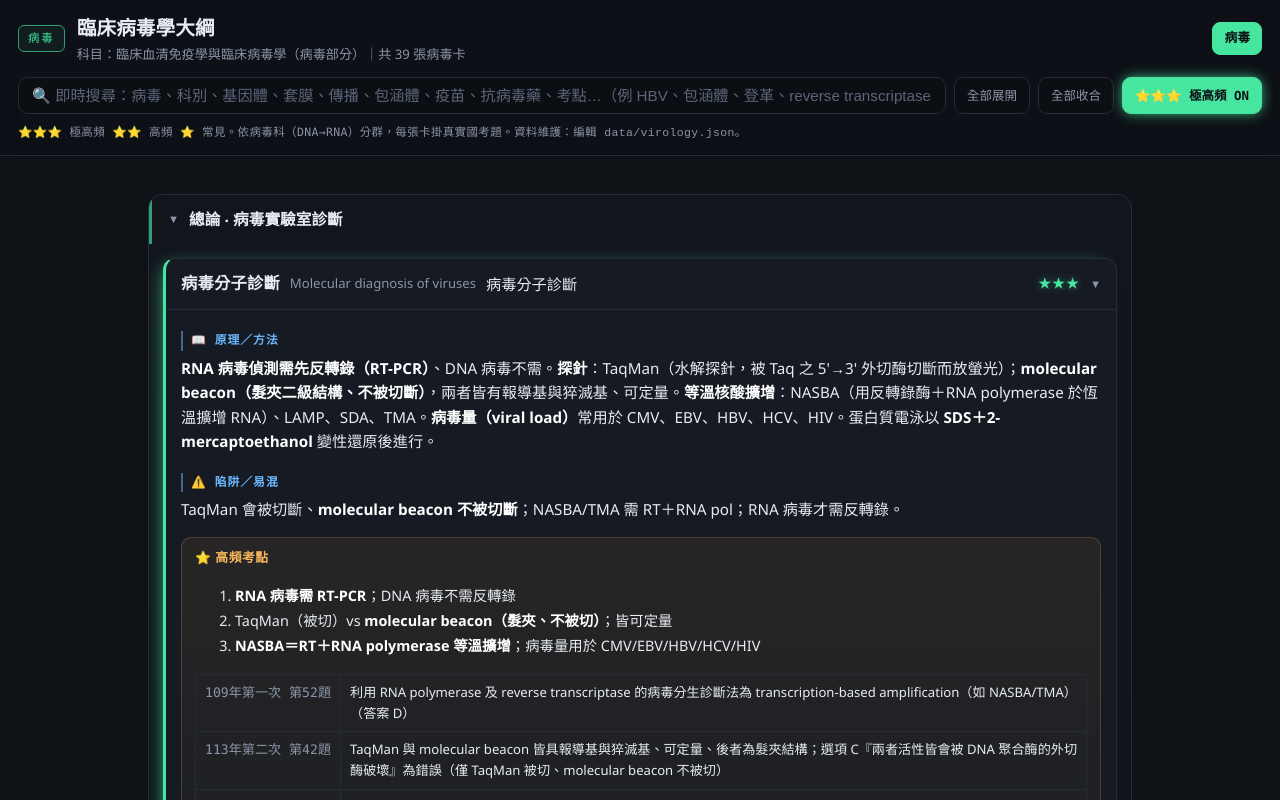
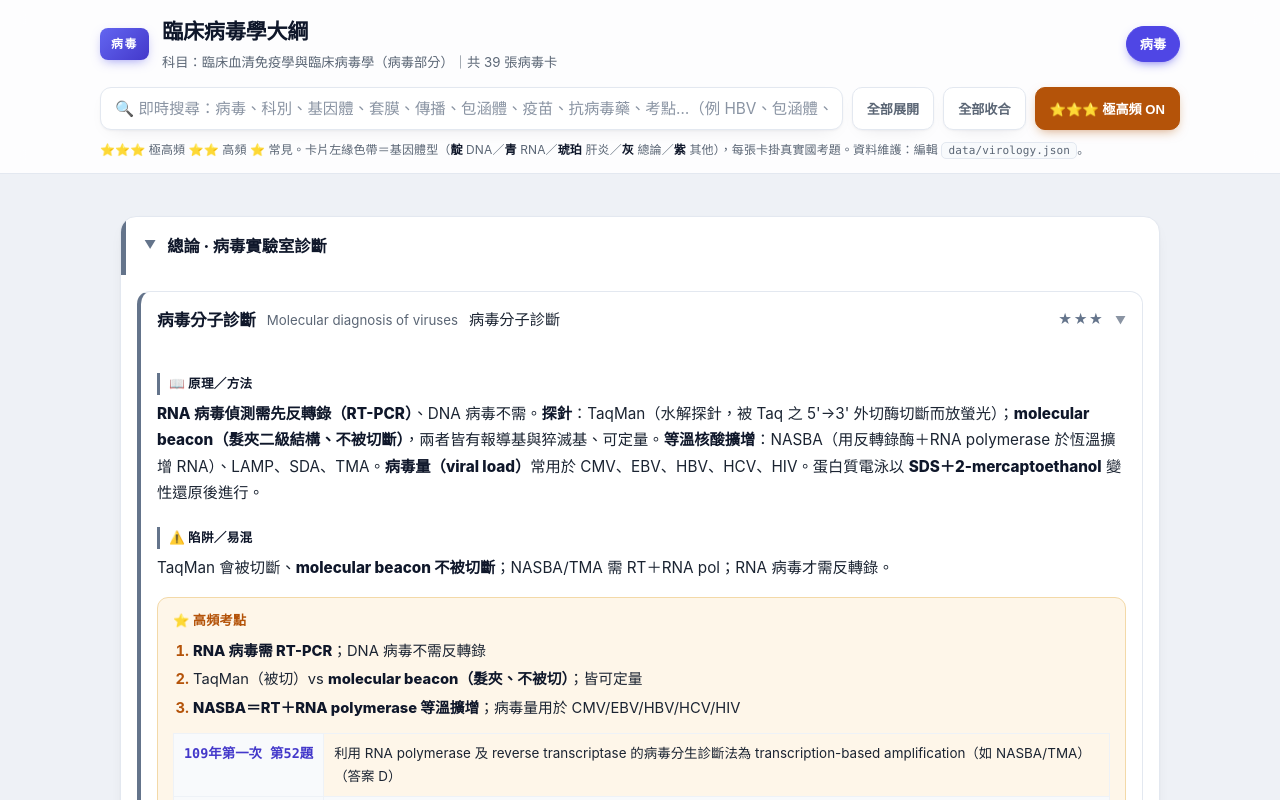
Before and after one commit to k789702-debug/virus, a website: page index.html in a window 1280 px wide. Both pictures are taken after a click on the button "⭐⭐⭐ 只看極高頻". Shown: the top 800 px of the page. Drawn offline with Linux system fonts and the light colour scheme.

Commit message:
style(ui): 改版為淺色臨床主題＋基因體型色帶（取代暗場螢光）
- cards.css/enhance.css 全面改寫為淺色「臨床參考手冊」風（高可讀、白卡＋柔和陰影）
- 新增「基因體型色帶」：app.js 依群名前綴設 data-band，總論=石板灰/DNA=靛/肝炎=琥珀/RNA=青/其他=紫
  於群標題左緣、卡片左緣(隨★強度)、★、欄位標籤呈現；⭐高頻考點固定暖琥珀 callout
- index.html 圖例說明色帶、資產 ?v= bump 至 20260705.1
- HTTP 預覽驗證：淺色渲染、5 色帶皆正確、比較表/hot/欄位版面良好；node --check 與 validate 綠

Co-Authored-By: Claude Fable 5 <noreply@anthropic.com>

```diff
--- a/assets/app.js
+++ b/assets/app.js
@@ -65,6 +65,15 @@
     return card;
   }
 
+  // 依群名前綴判定基因體型色帶（cards.css 以 [data-band] 上色）
+  function bandOf(h1){
+    if(/^總論/.test(h1)) return 'general';
+    if(/^DNA病毒/.test(h1)) return 'dna';
+    if(/^肝炎病毒/.test(h1)) return 'hepatitis';
+    if(/^RNA病毒/.test(h1)) return 'rna';
+    return 'other';
+  }
+
   function render(){
     $('#sub').textContent='科目：'+DATA.meta.subject+'｜共 '+DATA.virology.length+' 張病毒卡';
     const wrap=$('#cards'); wrap.innerHTML='';
@@ -74,7 +83,7 @@
     const h1order=[...groups.filter(g=>seen.includes(g)), ...seen.filter(g=>!groups.includes(g))];
     h1order.forEach(h1=>{
       const g=document.createElement('section');
-      g.className='group'; g.dataset.group=h1;
+      g.className='group'; g.dataset.group=h1; g.dataset.band=bandOf(h1);
       const flow=(DATA.flows&&DATA.flows[h1]||[]).map(l=>'<div class="ln">'+md(l)+'</div>').join('');
       g.innerHTML='<div class="group-head"><span class="arrow">▼</span><span>'+esc(h1)+'</span></div>'+
         '<div class="group-body">'+(flow?'<div class="flow"><h3>🧭 重點整理</h3>'+flow+'</div>':'')+'</div>';
--- a/assets/cards.css
+++ b/assets/cards.css
@@ -1,83 +1,129 @@
-/* Darkfield Fluorescence — 醫檢國考複習介面
-   主題：分子凝膠螢光/UV 透照 ＋ 鏡檢暗視野。訊號色系統：
-   綠(--glow)=頻率/命中/發亮訊號｜藍(--acc)=導覽/互連｜琥珀(--amber)=高頻考點/警示。
-   signature：卡片左緣「螢光帶」隨 stars 亮度，★★★ 微微發光。 */
+/* Clinical Light — 臨床病毒學國考複習介面（v2 改版，取代舊「暗場螢光」暗色主題）
+   設計語言：淺色「臨床參考手冊」——高可讀、寬鬆行距、乾淨白卡＋柔和陰影。
+   訊號系統：以「基因體型色帶」對應病毒分類（--band，由 app.js 依群名前綴設 data-band）——
+     總論=石板灰｜DNA病毒=靛藍｜肝炎=琥珀金｜RNA病毒=青綠｜其他/Prion=紫。
+   色帶用於群標題、卡片左緣與 ★；⭐高頻考點固定用暖琥珀 callout。 */
 :root{
-  --bg:#0E1116; --card:#161A22; --panel:#12151C;
-  --ink:#E7ECF3; --mut:#8B95A7; --line:#262C38;
-  --glow:#46E5A0; --glow-dim:#2F9D76; --acc:#6BB8FF; --amber:#F2B45A; --hot:#F2B45A;
+  --bg:#eef1f6; --card:#ffffff; --panel:#f8fafc;
+  --ink:#1b2432; --ink-strong:#0f172a; --mut:#5b6675; --faint:#8a94a3;
+  --line:#e3e8f0; --line-soft:#eef2f7;
+  --brand:#4f46e5; --brand-ink:#4338ca;
+  --hot:#b45309; --hot-tint:#fef6e9; --hot-line:#f3d9a8;
+  --band:#4f46e5; --band-tint:#eef0fe;      /* 預設，實際由 data-band 覆寫 */
+  --shadow:0 1px 2px rgba(16,24,40,.04),0 6px 20px -12px rgba(16,24,40,.18);
+  --shadow-lift:0 2px 4px rgba(16,24,40,.06),0 14px 32px -14px rgba(16,24,40,.28);
   --mono:ui-monospace,"Cascadia Code",Consolas,"SF Mono",Menlo,monospace;
+  --sans:"Inter","Segoe UI","PingFang TC","Microsoft JhengHei",system-ui,sans-serif;
 }
 *{box-sizing:border-box}
-body{margin:0;background:var(--bg);color:var(--ink);
-  font-family:"Segoe UI","Microsoft JhengHei",system-ui,sans-serif;
-  line-height:1.62;-webkit-font-smoothing:antialiased}
+html{scroll-behavior:smooth}
+body{margin:0;background:var(--bg);color:var(--ink);font-family:var(--sans);
+  line-height:1.72;-webkit-font-smoothing:antialiased;text-rendering:optimizeLegibility}
 
-.top{position:sticky;top:0;z-index:5;background:rgba(14,17,22,.82);backdrop-filter:blur(10px);
-  border-bottom:1px solid var(--line);padding:12px 18px}
-.title-row{display:flex;align-items:center;gap:12px;flex-wrap:wrap}
-.th-badge{font-family:var(--mono);font-size:.72rem;letter-spacing:.16em;text-transform:uppercase;
-  color:var(--glow);border:1px solid var(--glow-dim);border-radius:6px;padding:3px 9px;background:rgba(70,229,160,.06)}
-h1{font-size:1.22rem;margin:0;font-weight:800;letter-spacing:.01em}
-.sub{color:var(--mut);font-size:.82rem}
+/* 依基因體型的色帶（app.js 設 data-band） */
+.group[data-band="general"]{--band:#64748b;--band-tint:#f1f5f9}
+.group[data-band="dna"]{--band:#4f46e5;--band-tint:#eef0fe}
+.group[data-band="hepatitis"]{--band:#b7791f;--band-tint:#fbf3e4}
+.group[data-band="rna"]{--band:#0d9488;--band-tint:#e6f6f4}
+.group[data-band="other"]{--band:#9333ea;--band-tint:#f5ecfd}
+
+/* ── 頁首 ── */
+.top{position:sticky;top:0;z-index:20;background:rgba(255,255,255,.86);backdrop-filter:saturate(1.4) blur(12px);
+  border-bottom:1px solid var(--line);padding:14px 20px 12px}
+.title-row{display:flex;align-items:center;gap:13px;flex-wrap:wrap;max-width:1080px;margin:0 auto}
+.th-badge{font-weight:800;font-size:.74rem;letter-spacing:.14em;color:#fff;
+  background:linear-gradient(135deg,#6366f1,#4338ca);border-radius:8px;padding:6px 11px;
+  box-shadow:0 4px 12px -4px rgba(79,70,229,.6)}
+h1{font-size:1.32rem;margin:0;font-weight:800;letter-spacing:-.01em;color:var(--ink-strong)}
+.sub{color:var(--mut);font-size:.83rem;margin-top:1px}
 .nav{margin-left:auto;display:flex;gap:6px}
-.nav a{font-family:var(--mono);font-size:.8rem;color:var(--mut);text-decoration:none;padding:5px 11px;border-radius:8px;border:1px solid var(--line)}
-.nav a:hover{color:var(--ink);border-color:var(--mut)}
-.nav a.cur{color:var(--bg);background:var(--glow);border-color:var(--glow);font-weight:700}
-.controls{display:flex;gap:8px;margin-top:12px;flex-wrap:wrap}
-#search{flex:1;min-width:240px;background:#0B0E13;border:1px solid var(--line);color:var(--ink);border-radius:10px;padding:9px 13px;font-size:.95rem}
-#search:focus{outline:none;border-color:var(--glow-dim);box-shadow:0 0 0 3px rgba(70,229,160,.12)}
-#search::placeholder{color:#5C6678}
-.btn-mini{font-family:var(--mono);font-size:.78rem;background:#0B0E13;border:1px solid var(--line);color:var(--mut);border-radius:9px;padding:8px 12px;cursor:pointer}
-.btn-mini:hover{color:var(--ink);border-color:var(--mut)}
-.legend{font-family:var(--mono);color:var(--mut);font-size:.72rem;letter-spacing:.03em;margin-top:9px}
+.nav a{font-size:.82rem;color:var(--mut);text-decoration:none;padding:6px 13px;border-radius:999px;
+  border:1px solid var(--line);background:#fff;transition:.15s}
+.nav a:hover{color:var(--ink);border-color:#c9d2df}
+.nav a.cur{color:#fff;background:var(--brand);border-color:var(--brand);font-weight:700;box-shadow:0 4px 12px -5px var(--brand)}
+.controls{display:flex;gap:9px;margin:13px auto 0;flex-wrap:wrap;max-width:1080px}
+#search{flex:1;min-width:240px;background:#fff;border:1px solid var(--line);color:var(--ink);
+  border-radius:11px;padding:11px 14px;font-size:.96rem;font-family:inherit;box-shadow:var(--shadow)}
+#search:focus{outline:none;border-color:var(--brand);box-shadow:0 0 0 4px rgba(79,70,229,.14)}
+#search::placeholder{color:var(--faint)}
+.btn-mini{font-size:.82rem;font-weight:600;background:#fff;border:1px solid var(--line);color:var(--mut);
+  border-radius:10px;padding:9px 14px;cursor:pointer;transition:.15s;box-shadow:var(--shadow)}
+.btn-mini:hover{color:var(--brand-ink);border-color:#c9d2df}
+.legend{color:var(--mut);font-size:.75rem;letter-spacing:.01em;margin:10px auto 0;max-width:1080px}
+.legend code{background:var(--panel);border:1px solid var(--line);border-radius:5px;padding:1px 6px;font-family:var(--mono);font-size:.92em}
 
-main{max-width:1020px;margin:0 auto;padding:18px}
-.group{margin:20px 0;border:1px solid var(--line);border-radius:14px;overflow:hidden;background:linear-gradient(180deg,#12151C,#0F131A)}
-.group-head{display:flex;align-items:center;gap:10px;padding:12px 16px;cursor:pointer;font-weight:800;font-size:.98rem;border-left:3px solid var(--glow-dim);user-select:none}
-.group-head .arrow{color:var(--mut);font-size:.7rem;transition:transform .15s}
+/* ── 版心 ── */
+main{max-width:1080px;margin:0 auto;padding:22px 20px 60px}
+
+/* ── 群組 ── */
+.group{margin:20px 0;border:1px solid var(--line);border-radius:16px;overflow:hidden;background:var(--card);box-shadow:var(--shadow)}
+.group-head{display:flex;align-items:center;gap:11px;padding:15px 18px;cursor:pointer;font-weight:800;
+  font-size:1.02rem;color:var(--ink-strong);border-left:5px solid var(--band);user-select:none;transition:background .15s}
+.group-head:hover{background:var(--band-tint)}
+.group-head .arrow{color:var(--band);font-size:.72rem;transition:transform .18s;order:-1}
 .group.collapsed .group-head .arrow{transform:rotate(-90deg)}
 .group.collapsed .group-body{display:none}
-.flow{padding:11px 16px;border-bottom:1px solid var(--line);color:var(--mut);background:rgba(107,184,255,.03)}
-.flow h3{margin:0 0 4px;font-family:var(--mono);font-size:.74rem;letter-spacing:.08em;color:var(--acc);font-weight:700}
-.flow .ln{font-size:.86rem}
+.flow{padding:13px 18px;border-bottom:1px solid var(--line);background:var(--band-tint)}
+.flow h3{margin:0 0 6px;font-size:.76rem;letter-spacing:.06em;color:var(--band);font-weight:800;text-transform:uppercase}
+.flow .ln{font-size:.9rem;color:var(--ink);margin:3px 0}
 
-.cards{padding:14px;display:grid;gap:14px}
-.card{position:relative;background:var(--card);border:1px solid var(--line);border-left:3px solid var(--line);border-radius:12px;overflow:hidden;transition:border-color .15s}
-.card[data-stars="1"]{border-left-color:rgba(70,229,160,.30)}
-.card[data-stars="2"]{border-left-color:rgba(70,229,160,.58)}
-.card[data-stars="3"]{border-left-color:var(--glow);box-shadow:-7px 0 20px -11px var(--glow)}
-.card-head{display:flex;align-items:center;gap:10px;padding:12px 15px;cursor:pointer;flex-wrap:wrap;user-select:none}
-.card-head .abbr{font-family:var(--mono);font-weight:700;font-size:1.02rem;letter-spacing:.01em}
-.card-head .en{color:var(--mut);font-size:.82rem}
+/* ── 卡片 ── */
+.cards{padding:16px;display:grid;gap:14px}
+.card{position:relative;background:var(--card);border:1px solid var(--line);border-left:4px solid var(--line-soft);
+  border-radius:13px;overflow:hidden;transition:box-shadow .16s,border-color .16s}
+.card:hover{box-shadow:var(--shadow-lift)}
+.card[data-stars="1"]{border-left-color:color-mix(in srgb,var(--band) 34%,var(--line-soft))}
+.card[data-stars="2"]{border-left-color:color-mix(in srgb,var(--band) 66%,var(--line-soft))}
+.card[data-stars="3"]{border-left-color:var(--band)}
+.card-head{display:flex;align-items:center;gap:11px;padding:14px 16px;cursor:pointer;flex-wrap:wrap;user-select:none}
+.card-head .abbr{font-weight:800;font-size:1.04rem;letter-spacing:-.01em;color:var(--ink-strong)}
+.card-head .en{color:var(--mut);font-size:.83rem}
 .card-head .zh{color:var(--ink);font-size:.95rem}
-.card-head .stars{margin-left:auto;color:var(--glow);font-size:.82rem;letter-spacing:.06em;filter:drop-shadow(0 0 4px rgba(70,229,160,.4))}
-.card-head .arrow{color:var(--mut);font-size:.7rem}
+.card-head .stars{margin-left:auto;color:var(--band);font-size:.85rem;letter-spacing:.08em}
+.card-head .arrow{color:var(--faint);font-size:.68rem}
 .card.collapsed .card-body{display:none}
-.card-body{padding:2px 15px 15px;border-top:1px solid var(--line)}
-.field{margin-top:14px}
-.field .k{display:inline-block;font-family:var(--mono);font-weight:700;color:var(--acc);font-size:.74rem;letter-spacing:.08em;margin-bottom:5px;padding-left:8px;border-left:2px solid rgba(107,184,255,.5)}
-.field .v{font-size:.95rem}
+.card-body{padding:4px 16px 16px}
+.field{margin-top:15px;padding-top:2px}
+.field .k{display:inline-block;font-weight:800;color:var(--ink-strong);font-size:.79rem;letter-spacing:.02em;
+  margin-bottom:6px;padding-left:9px;border-left:3px solid var(--band)}
+.field .v{font-size:.955rem;color:var(--ink)}
 
-table{border-collapse:collapse;width:100%;font-size:.86rem;margin-top:2px}
-th,td{border:1px solid var(--line);padding:7px 9px;text-align:left;vertical-align:top}
-th{background:#12151C;color:var(--acc);font-weight:700}
-.table-scroll{overflow-x:auto;-webkit-overflow-scrolling:touch}
+/* ── 表格 ── */
+table{border-collapse:collapse;width:100%;font-size:.87rem;margin-top:4px}
+th,td{border:1px solid var(--line);padding:8px 10px;text-align:left;vertical-align:top}
+th{background:var(--band-tint);color:var(--ink-strong);font-weight:700}
+tbody tr:nth-child(even){background:var(--panel)}
+.table-scroll{overflow-x:auto;-webkit-overflow-scrolling:touch;border-radius:8px}
 .table-scroll>table{width:auto;min-width:100%}
-.card-head:focus-visible,.group-head:focus-visible{outline:2px solid var(--glow);outline-offset:-2px}
+.card-head:focus-visible,.group-head:focus-visible{outline:2px solid var(--brand);outline-offset:-2px;border-radius:2px}
 
-.tags a,.xref{color:var(--acc);text-decoration:none;border-bottom:1px dashed rgba(107,184,255,.5)}
+/* ── 高頻考點（暖琥珀 callout，跨色帶固定） ── */
+.hot{margin-top:16px;background:var(--hot-tint);border:1px solid var(--hot-line);border-radius:11px;padding:11px 15px}
+.hot .k{color:var(--hot);font-weight:800;font-size:.82rem;letter-spacing:.02em}
+.hot ol{margin:7px 0 0;padding-left:20px}
+.hot li{font-size:.92rem;margin:3px 0;color:var(--ink)}
+.hot li::marker{color:var(--hot);font-weight:700}
+
+/* ── 國考題引用 ── */
+table.qa{font-size:.84rem;margin-top:12px}
+table.qa th,table.qa td{border-color:var(--line-soft)}
+table.qa td.yr{font-family:var(--mono);white-space:nowrap;color:var(--brand-ink);font-weight:600;
+  font-variant-numeric:tabular-nums;background:var(--panel)}
+
+/* ── 其他 ── */
+b{color:var(--ink-strong);font-weight:800}
+.tags a,.xref{color:var(--brand-ink);text-decoration:none;border-bottom:1px dashed rgba(79,70,229,.5)}
 .tags a:hover,.xref:hover{border-bottom-style:solid}
 .pc{display:grid;grid-template-columns:1fr 1fr;gap:10px}
-.pc .pros{color:#8EE6A8}.pc .cons{color:#FF9A9A}
-.hot{margin-top:15px;background:linear-gradient(180deg,rgba(242,180,90,.08),rgba(242,180,90,.03));border:1px solid rgba(242,180,90,.22);border-radius:10px;padding:9px 13px}
-.hot .k{color:var(--amber);font-weight:700;font-size:.8rem;letter-spacing:.04em}
-.hot li{font-size:.9rem;margin:2px 0}
-table.qa{font-size:.82rem}
-table.qa td.yr{font-family:var(--mono);white-space:nowrap;color:var(--mut);font-variant-numeric:tabular-nums}
-b{color:#FFFFFF;font-weight:700}
-.nohit{display:none;color:var(--mut);text-align:center;padding:30px;font-family:var(--mono)}
-.err{color:#FF9A9A;padding:20px;border:1px solid #3A1212;border-radius:10px}
+.pc .pros{color:#047857}.pc .cons{color:#be123c}
+.nohit{display:none;color:var(--mut);text-align:center;padding:34px;font-size:.95rem}
+.err{color:#9f1239;background:#fff1f2;padding:18px;border:1px solid #fecdd3;border-radius:12px;margin:8px 0}
+.err code{background:#ffe4e6;border-radius:4px;padding:1px 5px;font-family:var(--mono)}
 
-@media(prefers-reduced-motion:reduce){*{transition:none!important}}
-@media(max-width:640px){.card-head .en{order:5;width:100%}}
+@media(prefers-reduced-motion:reduce){*{transition:none!important;scroll-behavior:auto}}
+@media(max-width:640px){
+  main{padding:16px 13px 48px}
+  h1{font-size:1.16rem}
+  .card-head .en{order:5;width:100%}
+  .cards{padding:12px}
+}
--- a/assets/enhance.css
+++ b/assets/enhance.css
@@ -1,11 +1,11 @@
-/* 閱讀性增強樣式（tech/clinical/microscopy 共用，疊加於 cards.css 之上）
-   Darkfield Fluorescence：搜尋命中＝螢光綠標記；「只看極高頻」＝UV 燈按鈕。 */
-mark.hl{background:var(--glow);color:#08130D;border-radius:3px;padding:0 2px;font-weight:600}
-.hf-btn{font-family:var(--mono);cursor:pointer;border:1px solid var(--glow-dim);background:rgba(70,229,160,.06);
-  color:var(--glow);border-radius:9px;padding:8px 12px;font-size:.78rem;white-space:nowrap}
-.hf-btn:hover{background:rgba(70,229,160,.12)}
-.hf-btn.on{background:var(--glow);color:var(--bg);border-color:var(--glow);font-weight:700;box-shadow:0 0 14px -2px var(--glow)}
-/* Enter / 跨連結捲動定位時，避開 sticky header 高度 */
+/* 閱讀性增強樣式（疊加於 cards.css 之上）。
+   Clinical Light v2：搜尋命中＝暖黃標記；「只看極高頻」＝琥珀 UV 按鈕（呼應 ⭐ 高頻考點）。 */
+mark.hl{background:#fde68a;color:#3f2d0b;border-radius:3px;padding:0 2px;font-weight:700;box-decoration-break:clone}
+.hf-btn{cursor:pointer;border:1px solid var(--hot-line);background:var(--hot-tint);color:var(--hot);
+  border-radius:10px;padding:9px 14px;font-size:.82rem;font-weight:700;white-space:nowrap;transition:.15s;box-shadow:var(--shadow)}
+.hf-btn:hover{border-color:#e6c07a}
+.hf-btn.on{background:var(--hot);color:#fff;border-color:var(--hot);box-shadow:0 4px 12px -4px rgba(180,83,9,.6)}
+/* Enter / 捲動定位時避開 sticky header 高度 */
 .card,.group{scroll-margin-top:150px}
 @media(max-width:640px){
   header.top{position:static}
--- a/index.html
+++ b/index.html
@@ -6,8 +6,8 @@
 <meta http-equiv="Content-Security-Policy" content="default-src 'self'; script-src 'self'; style-src 'self'; img-src 'self' data:; connect-src 'self'; object-src 'none'; base-uri 'none'; frame-ancestors 'none'">
 <meta name="referrer" content="no-referrer">
 <title>臨床病毒學大綱｜醫事檢驗師國考</title>
-<link rel="stylesheet" href="assets/cards.css?v=20260704.1">
-<link rel="stylesheet" href="assets/enhance.css?v=20260704.1">
+<link rel="stylesheet" href="assets/cards.css?v=20260705.1">
+<link rel="stylesheet" href="assets/enhance.css?v=20260705.1">
 </head>
 <body>
 <header class="top">
@@ -26,13 +26,13 @@
     <button type="button" class="btn-mini" id="expandAll">全部展開</button>
     <button type="button" class="btn-mini" id="collapseAll">全部收合</button>
   </div>
-  <div class="legend">⭐⭐⭐ 極高頻 ⭐⭐ 高頻 ⭐ 常見。依病毒科（DNA→RNA）分群，每張卡掛真實國考題。資料維護：編輯 <code>data/virology.json</code>。</div>
+  <div class="legend">⭐⭐⭐ 極高頻 ⭐⭐ 高頻 ⭐ 常見。卡片左緣色帶＝基因體型（<b>靛</b> DNA／<b>青</b> RNA／<b>琥珀</b> 肝炎／<b>灰</b> 總論／<b>紫</b> 其他），每張卡掛真實國考題。資料維護：編輯 <code>data/virology.json</code>。</div>
 </header>
 <main>
   <div id="cards"></div>
   <div class="nohit" id="nohit">查無符合條件的項目，請調整搜尋。</div>
 </main>
-<script src="assets/app.js?v=20260704.1"></script>
-<script src="assets/enhance.js?v=20260704.1"></script>
+<script src="assets/app.js?v=20260705.1"></script>
+<script src="assets/enhance.js?v=20260705.1"></script>
 </body>
 </html>
```
